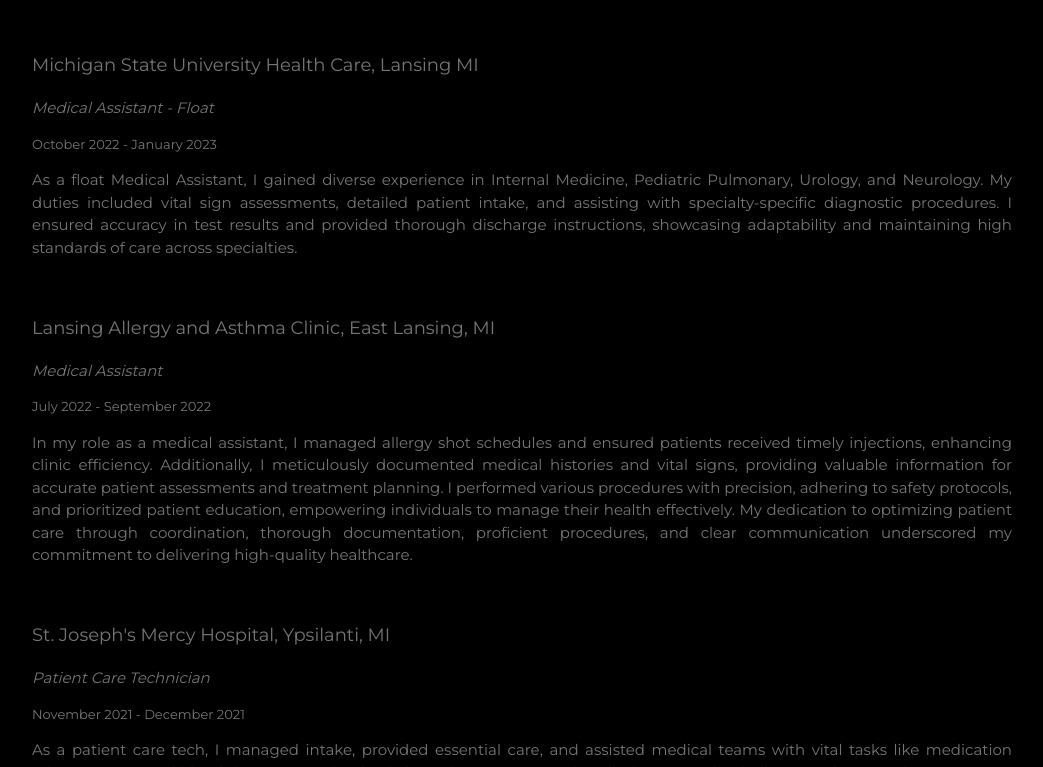
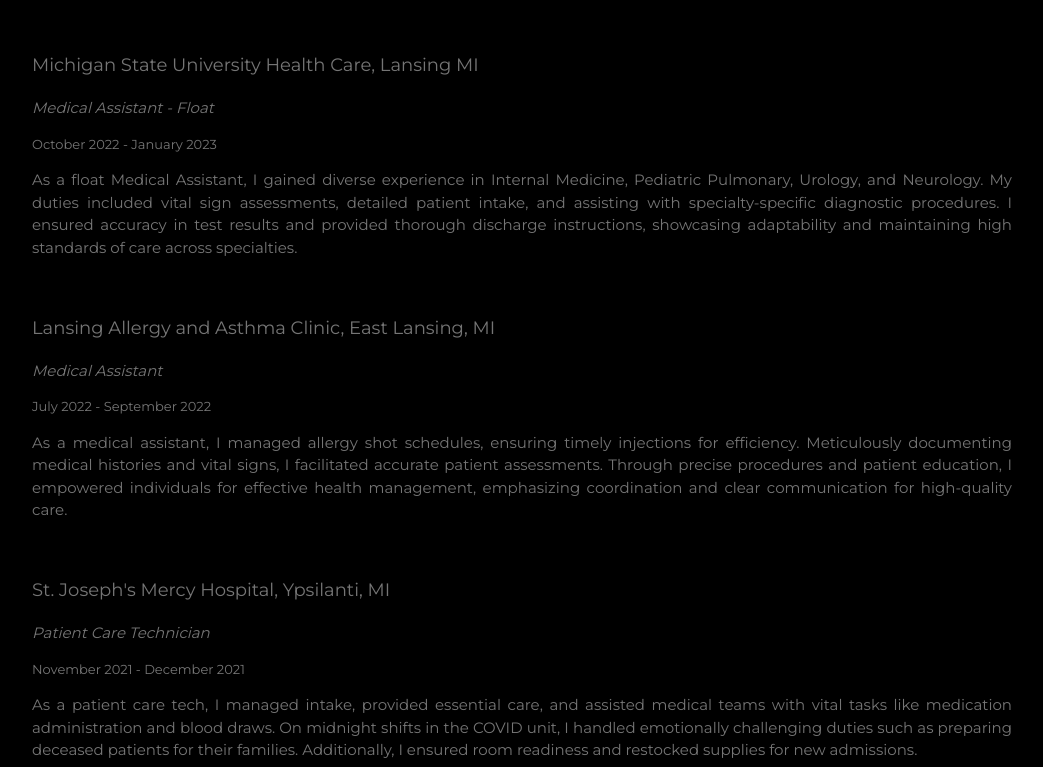
Before and after one commit to mrsargent00/Portfolio, a plain HTML site: page index.html in a window 1280 px wide. Shown: the part 2290-3057 px from the top of the page, without its empty margins (178-1221 px from the left). Drawn offline with nearby package versions, Linux system fonts and the light colour scheme.

Commit message:
updated some text

```diff
--- a/index.html
+++ b/index.html
@@ -79,7 +79,7 @@ body, h1,h2,h3,h4,h5,h6 {font-family: "Montserrat", sans-serif}
     <!-- Work Experience -->
     <h3 class="w3-padding-24 w3-text-light-grey">Work Experience</h3>
 
-    <p>Currently I do not have any work experience in web development, but that will not stop me from learning new skills and becoming better at the
+    <p>While I do not have any work experience in web development yet, that will not stop me from learning new skills and becoming better at the
       skills I already know.</p>
 
 
@@ -119,9 +119,8 @@ body, h1,h2,h3,h4,h5,h6 {font-family: "Montserrat", sans-serif}
     <p style="font-size: larger;"> Lansing Allergy and Asthma Clinic, East Lansing, MI</p>
     <p style="font-style: italic;">Medical Assistant</p>
          <p style="font-size: small;">July 2022 - September 2022</p>
-         <p> In my role as a medical assistant, I managed allergy shot schedules and ensured patients received timely injections, enhancing clinic efficiency. Additionally, I meticulously documented medical histories and vital signs, providing valuable information for accurate patient assessments and treatment planning.
-            I performed various procedures with precision, adhering to safety protocols, and prioritized patient education, empowering individuals to manage their health effectively. My dedication to optimizing patient care through coordination, thorough documentation, proficient procedures, and clear communication underscored
-            my commitment to delivering high-quality healthcare.</p>
+         <p> As a medical assistant, I managed allergy shot schedules, ensuring timely injections for efficiency. Meticulously documenting medical histories and vital signs, I facilitated accurate patient assessments. Through precise procedures and patient education, I empowered individuals for effective health management,
+          emphasizing coordination and clear communication for high-quality care.</p>
 
 <br>
 
```
